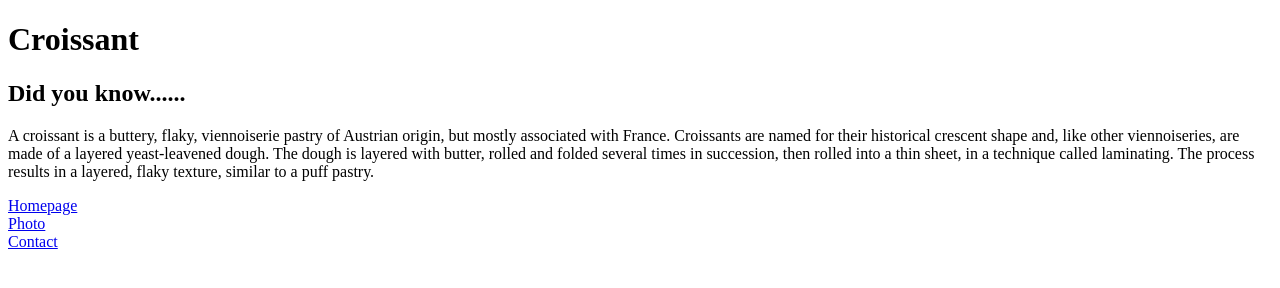
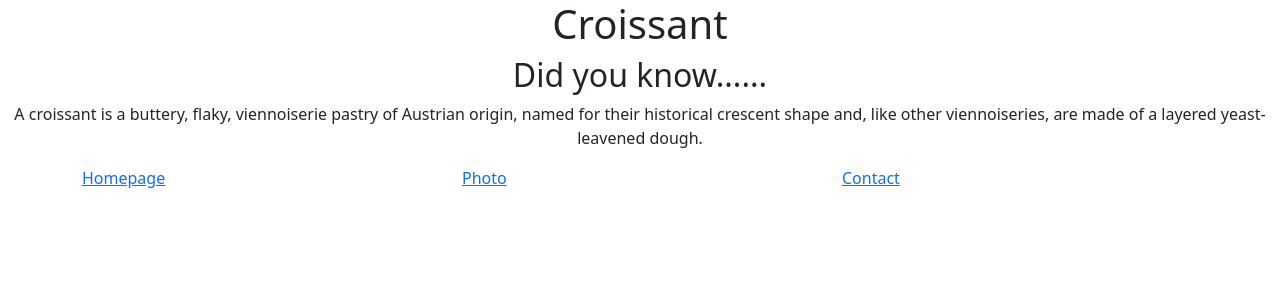
Before and after one commit to smileyuformba21/multiple-pages, a plain HTML site: page index.html in a window 1280 px wide. Drawn offline with nearby package versions, Linux system fonts and the light colour scheme.

Commit message:
css added

```diff
--- a/index.html
+++ b/index.html
@@ -4,6 +4,13 @@
     <meta charset="UTF-8" />
     <meta http-equiv="X-UA-Compatible" content="IE=edge" />
     <meta name="viewport" content="width=device-width, initial-scale=1.0" />
+    <link rel="stylesheet" href="src/style.css" />
+    <link
+      href="https://cdn.jsdelivr.net/npm/bootstrap@5.1.3/dist/css/bootstrap.min.css"
+      rel="stylesheet"
+      integrity="sha384-1BmE4kWBq78iYhFldvKuhfTAU6auU8tT94WrHftjDbrCEXSU1oBoqyl2QvZ6jIW3"
+      crossorigin="anonymous"
+    />
     <title>Croissant</title>
   </head>
   <body>
@@ -11,18 +18,14 @@
     <h2>Did you know......</h2>
     <p>
       A croissant is a buttery, flaky, viennoiserie pastry of Austrian origin,
-      but mostly associated with France. Croissants are named for their
-      historical crescent shape and, like other viennoiseries, are made of a
-      layered yeast-leavened dough. The dough is layered with butter, rolled and
-      folded several times in succession, then rolled into a thin sheet, in a
-      technique called laminating. The process results in a layered, flaky
-      texture, similar to a puff pastry.
+      named for their historical crescent shape and, like other viennoiseries,
+      are made of a layered yeast-leavened dough.
     </p>
     <div class="container">
       <div class="row">
-        <div class="col-md-4"><a href="index.html">Homepage</a> </div>
-        <div class="col-md-4"><a href="photo.html">Photo</a> </div>
-        <div class="col-md-4"><a href="contact.html">Contact</a> </div>
+        <div class="col-md-4"><a href="index.html">Homepage</a></div>
+        <div class="col-md-4"><a href="photo.html">Photo</a></div>
+        <div class="col-md-4"><a href="contact.html">Contact</a></div>
       </div>
     </div>
   </body>
--- a/src/style.css
+++ b/src/style.css
@@ -1,3 +1,10 @@
 body {
-  border: 1px solid;
+  background: #f8e8a6;
+  display: block;
 }
+h1,
+h2,
+h3,
+p {
+  text-align: center;
+}
```
Also changed, not shown: contact.html (+5 -2 lines), photo.html (+2 -1 lines).
